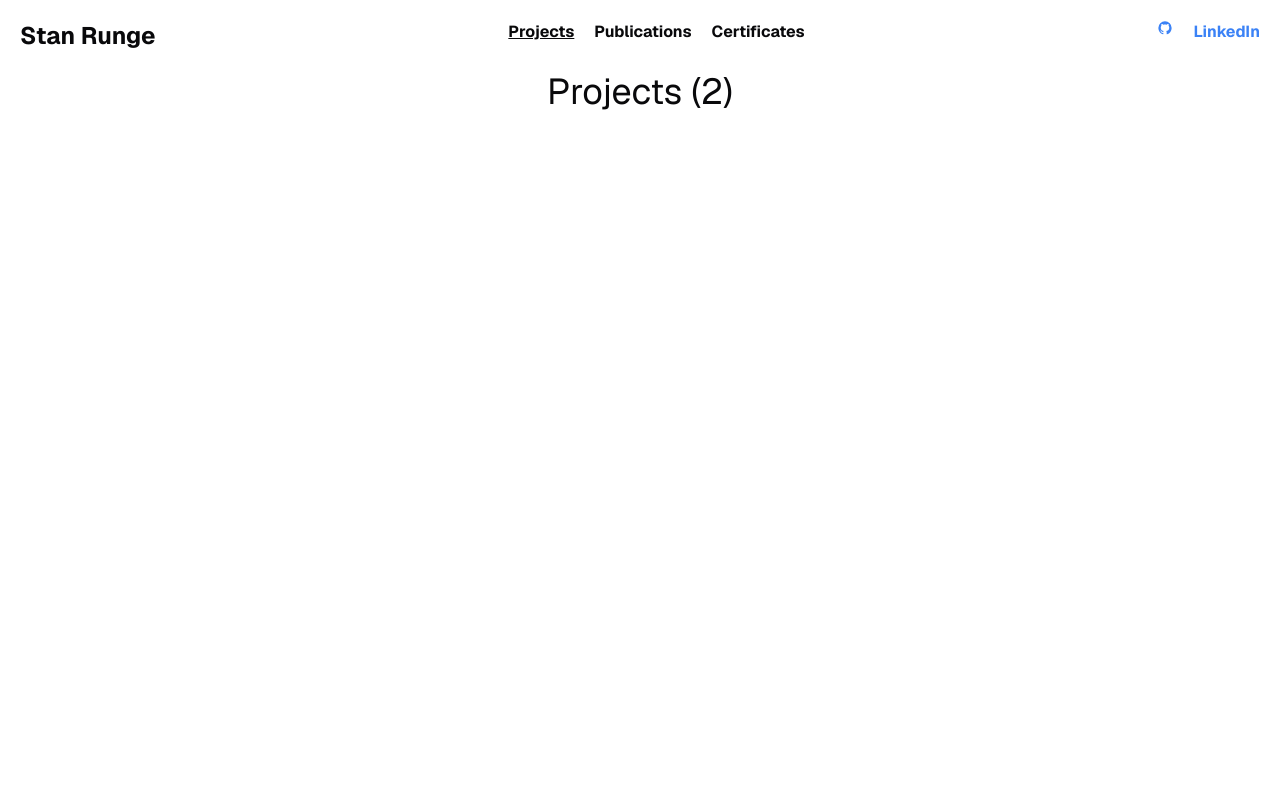
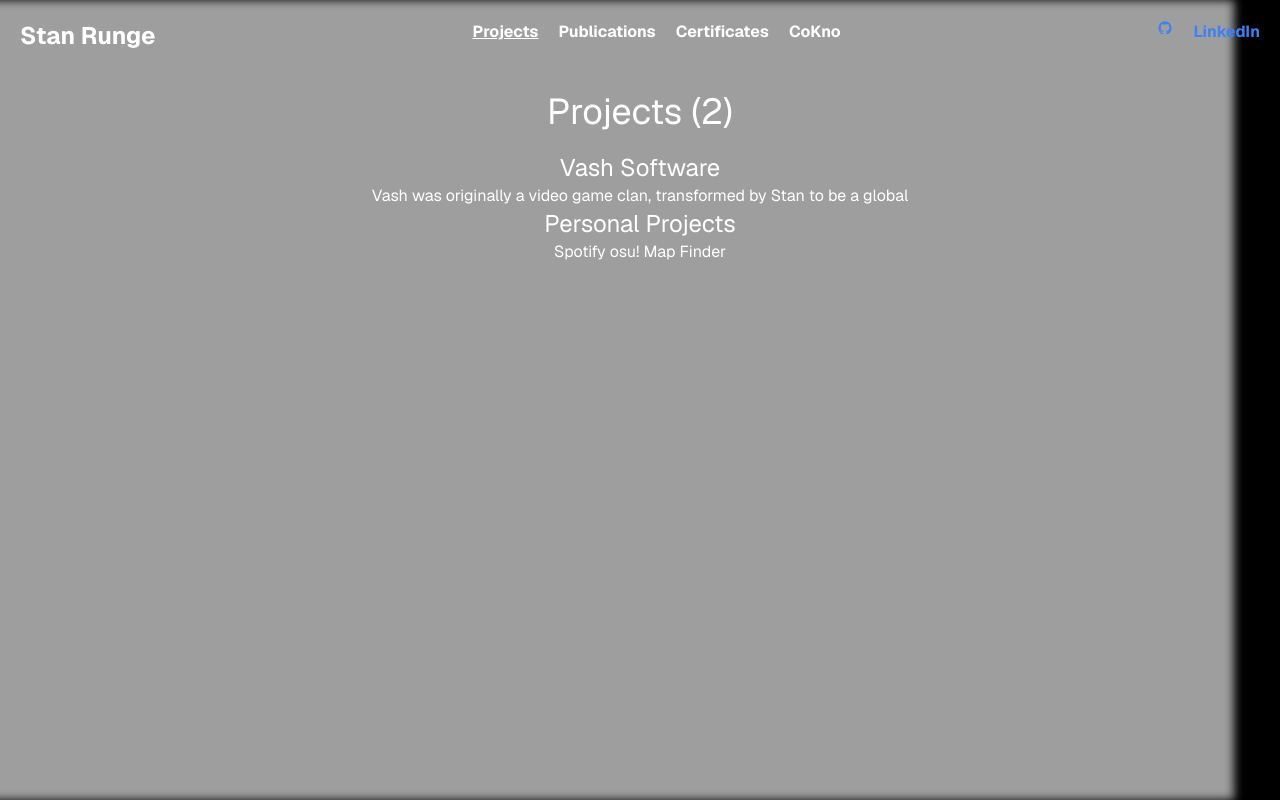
Before and after one commit to stanrunge/personal-website, a Next.js app: page /projects in a window 1280 px wide. Built offline with nearby package versions, Linux system fonts and the light colour scheme.

Commit message:
add background image

```diff
--- a/app/certificates/page.tsx
+++ b/app/certificates/page.tsx
@@ -1,7 +1,7 @@
 export default async function Page() {
   return (
     <div className="flex flex-col items-center">
-      <h1 className="text-4xl">Certificates (1)</h1>
+      <h1 className="text-4xl my-5">Certificates (1)</h1>
 
       {[1, 2, 3].map((certificate) => (
         <div className="text-center my-10">
--- a/app/cokno/page.tsx
+++ b/app/cokno/page.tsx
@@ -1,7 +1,13 @@
 export default async function Page() {
   return (
     <div className="flex flex-col items-center">
-      <h1 className="text-4xl">The Collective Knowledge of Stan Runge</h1>
+      <h1 className="text-4xl my-5">The Collective Knowledge of Stan Runge</h1>
+      Pronounced as "konyo"
+      <p className="my-5">
+        The Collective Knowledge of Stan Runge (CoKno) is a project started by
+        Stan designed to serve as a personal Zettelkast system, similiar to
+        Wikipedia.
+      </p>
     </div>
   );
 }
--- a/app/layout.tsx
+++ b/app/layout.tsx
@@ -1,7 +1,7 @@
 import { GeistSans } from "geist/font/sans";
 import "./globals.css";
 import TabItem from "@/components/TabItem";
-import { MdiGithub } from "./components/MdiGithub";
+import { MdiGithub } from "../components/MdiGithub";
 
 const defaultUrl = process.env.VERCEL_URL
   ? `https://${process.env.VERCEL_URL}`
@@ -20,7 +20,27 @@ export default function RootLayout({
 }) {
   return (
     <html lang="en" className={GeistSans.className}>
-      <body>
+      <body
+        style={{
+          position: "relative",
+          color: "white",
+          backgroundColor: "rgba(0, 0, 0, 1)",
+        }}
+      >
+        <div
+          style={{
+            backgroundImage: `url(${metadata.metadataBase}/moon.jpeg)`,
+            backgroundSize: "cover",
+            backgroundPosition: "center",
+            filter: "blur(5px)",
+            position: "fixed", // Changed from 'absolute' to 'fixed'
+            top: 0,
+            left: -46,
+            width: "100%",
+            height: "100%",
+            zIndex: -1,
+          }}
+        />
         <div className="flex justify-between my-5 font-bold mx-5">
           <div>
             <h1 className="text-2xl">
@@ -31,7 +51,7 @@ export default function RootLayout({
             <TabItem targetPath="/projects" text="Projects" />
             <TabItem targetPath="/publications" text="Publications" />
             <TabItem targetPath="/certificates" text="Certificates" />
-            {/* <TabItem targetPath="/cokno" text="CoKno" /> */}
+            <TabItem targetPath="/cokno" text="CoKno" />
           </div>
           <div className="flex justify-center gap-5">
             <a href="https://github.com/stanrunge" className="text-blue-500">
--- a/app/projects/page.tsx
+++ b/app/projects/page.tsx
@@ -1,7 +1,16 @@
 export default async function Page() {
-    return (
-      <div className="flex flex-col items-center">
-        <h1 className="text-4xl">Projects (2)</h1>
-      </div>
-    );
-  }
+  return (
+    <div className="flex flex-col items-center">
+      <h1 className="text-4xl my-5">Projects (2)</h1>
+
+      <h2 className="text-2xl">Vash Software</h2>
+      <p>
+        Vash was originally a video game clan, transformed by Stan to be a
+        global{" "}
+      </p>
+
+      <h2 className="text-2xl">Personal Projects</h2>
+      <h3>Spotify osu! Map Finder</h3>
+    </div>
+  );
+}
--- a/app/publications/page.tsx
+++ b/app/publications/page.tsx
@@ -1,7 +1,7 @@
 export default async function Page() {
   return (
     <div className="flex flex-col items-center">
-      <h1 className="text-4xl">Publications (1)</h1>
+      <h1 className="text-4xl my-5">Publications (1)</h1>
       <div className="my-5">
         <h2 className="text-2xl">Presentations (1)</h2>
         <ul>
@@ -9,7 +9,7 @@ export default async function Page() {
         </ul>
       </div>
 
-      {/* <div className="my-5">
+      <div className="my-5">
         <h2 className="text-2xl">Literature Reviews (19)</h2>
         <ul>
           <li>Deep Learning with Python</li>
@@ -32,7 +32,7 @@ export default async function Page() {
           <li>Good Strategy Bad Strategy</li>
           <li>Neuroscience: Exploring the Brain</li>
         </ul>
-      </div> */}
+      </div>
 
       {/* <h2>Blog posts (0)</h2> */}
     </div>
```
Also changed, not shown: components/MdiGithub.tsx (renamed from app/components/MdiGithub.tsx), public/moon.jpeg (added).
